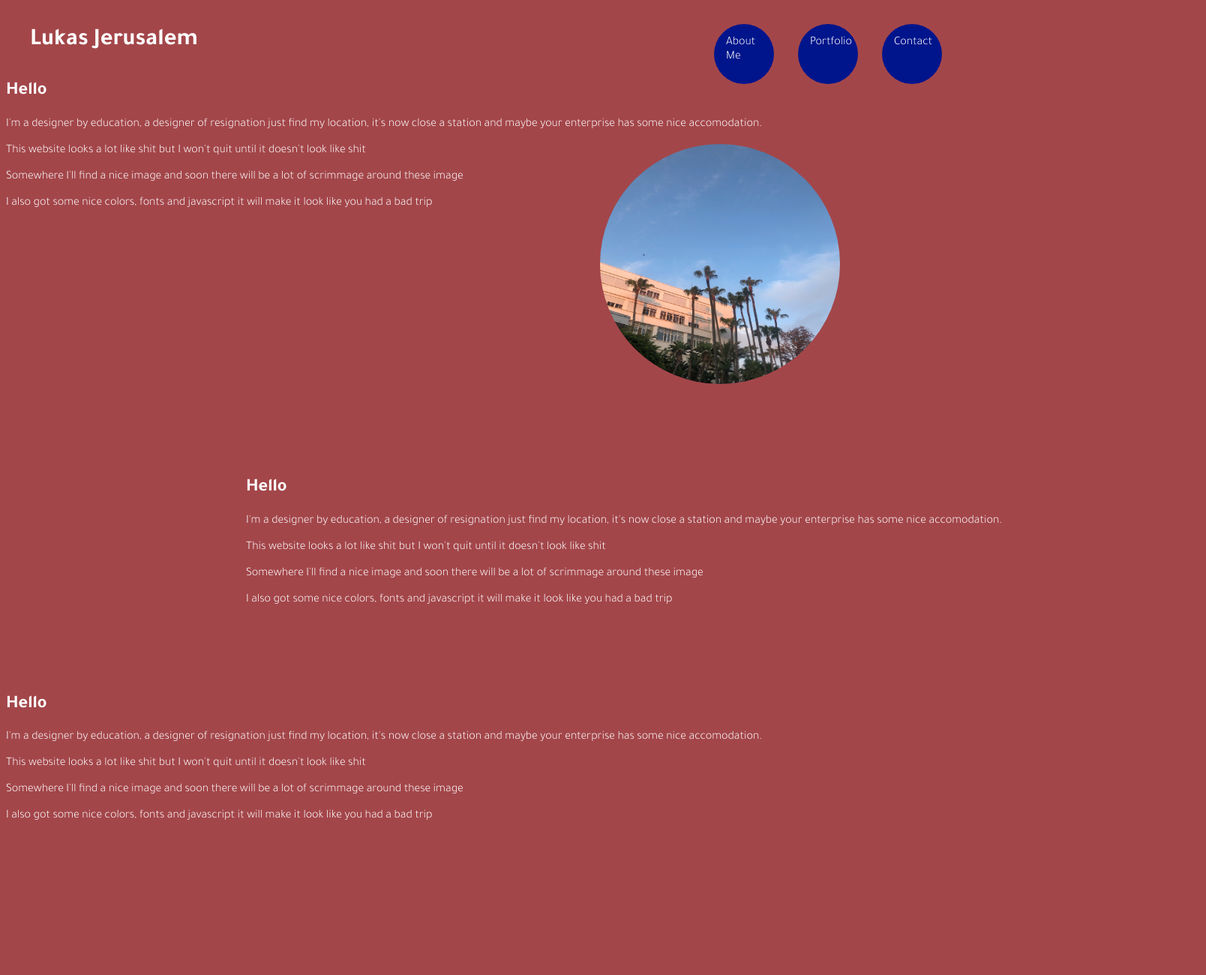
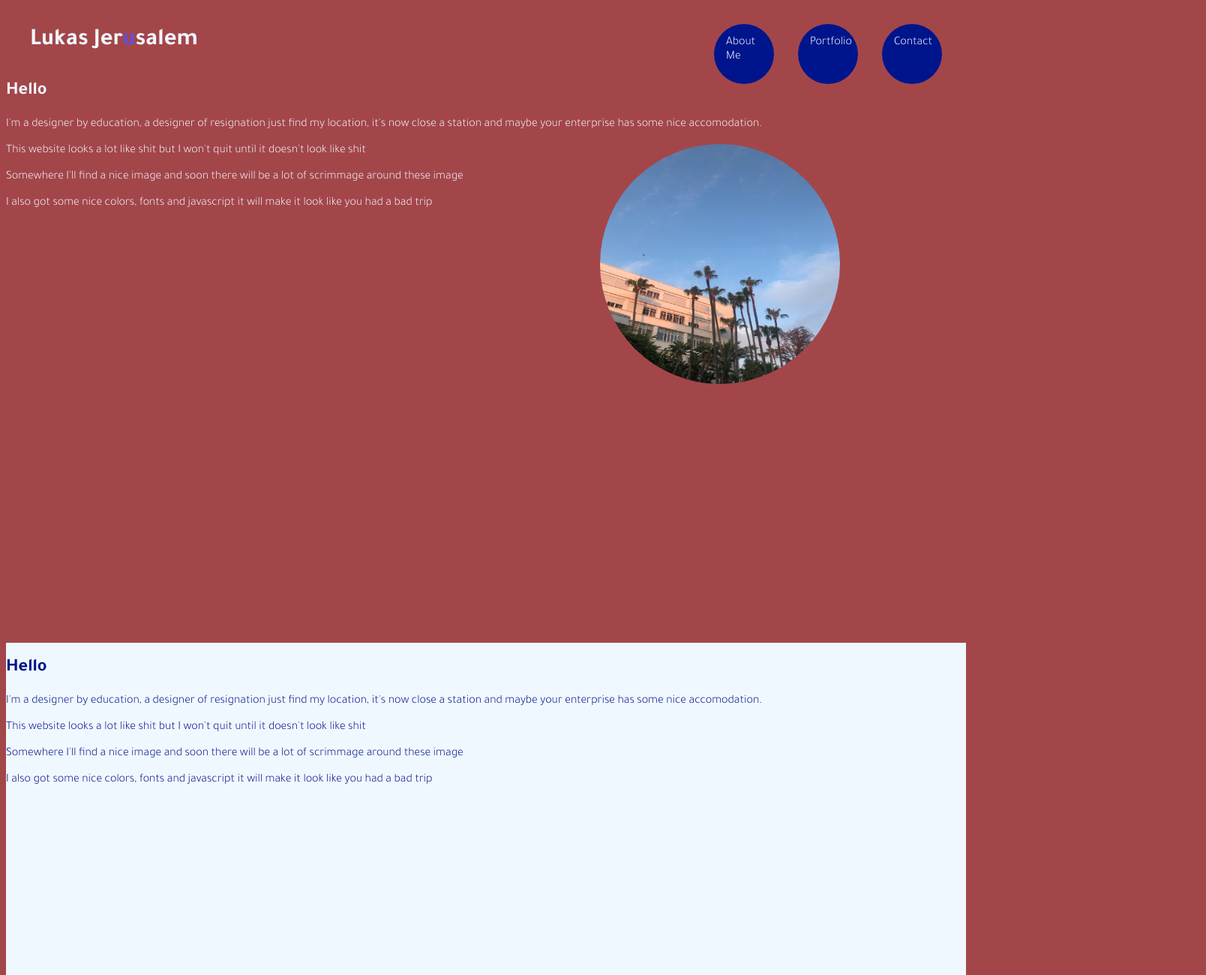
Before and after one commit to LukJeru/new-website, a plain HTML site: page index.html in a window 1280 px wide. Shown: the top 1300 px of the page at 75% size, 1608 px wide, since content can reach past the window. Before the commit the page ends 1114 px from the top, so only its background shows below. Drawn offline with Linux system fonts and the light colour scheme.

Commit message:
change background for portfolio section

```diff
--- a/index.html
+++ b/index.html
@@ -10,7 +10,7 @@
   <body>
     <header>
       <nav>
-        <h1>Lukas Jerusalem</h1>
+        <h1>Lukas Jer<bold>u</bold>salem</h1>
         <ul>
           <li><a href="#About">About Me</a></li>
           <li><a href="#Portfolio">Portfolio</a></li>
@@ -24,21 +24,21 @@
         <p>I'm a designer by education, a designer of resignation just find my location, it's now close a station and maybe your enterprise has some nice accomodation.</p>
         <p>This website looks a lot like shit but I won't quit until it doesn't look like shit</p>
         <p>Somewhere I'll find a nice image and soon there will be a lot of scrimmage around these image </p>
-        <p>I also got some nice <bold>colors</bold>, fonts and javascript it will make it look like you had a bad trip</p>
+        <p>I also got some nice colors, fonts and javascript it will make it look like you had a bad trip</p>
       </section>
       <section id="Portfolio">
         <h1>Hello</h1>
         <p>I'm a designer by education, a designer of resignation just find my location, it's now close a station and maybe your enterprise has some nice accomodation.</p>
         <p>This website looks a lot like shit but I won't quit until it doesn't look like shit</p>
         <p>Somewhere I'll find a nice image and soon there will be a lot of scrimmage around these image </p>
-        <p>I also got some nice <bold>colors</bold>, fonts and javascript it will make it look like you had a bad trip</p>
+        <p>I also got some nice colors, fonts and javascript it will make it look like you had a bad trip</p>
       </section>
       <section id="Contact">
         <h1>Hello</h1>
         <p>I'm a designer by education, a designer of resignation just find my location, it's now close a station and maybe your enterprise has some nice accomodation.</p>
         <p>This website looks a lot like shit but I won't quit until it doesn't look like shit</p>
         <p>Somewhere I'll find a nice image and soon there will be a lot of scrimmage around these image </p>
-        <p>I also got some nice <bold>colors</bold>, fonts and javascript it will make it look like you had a bad trip</p>
+        <p>I also got some nice colors, fonts and javascript it will make it look like you had a bad trip</p>
       </section>
       <section id="profilePicture">
         <img src="images/28C45358-08E5-4A17-AAA3-6E5FFEE129B7.JPG">
--- a/stylesheet.css
+++ b/stylesheet.css
@@ -13,7 +13,7 @@ body {
   --blue: #00158c;
   --yellow: #d6c627;
   --red: #a3464a;
-  --white: #ffffff;
+  --white: #f0f8ff;
   --majorelle:#6050DC;
 }
 
@@ -43,6 +43,10 @@ header ul {
   justify-content: space-between;
   gap: 2rem;
   font-size: 1.5rem;
+}
+
+bold {
+  color: var(--majorelle)
 }
 
 header ul li:hover {
@@ -80,13 +84,16 @@ main{
 
 #Portfolio{
   position: relative;
-  top:25rem;
-  left: 20rem;
+  top:40rem;
+  width: 100%;
+  height: 60rem;
+  background-color: var(--white);
+  color: var(--blue)
 }
 
 #Contact{
   position: relative;
-  top: 30rem;
+  top: 80rem;
 }
 
 img {
@@ -99,6 +106,7 @@ img {
 
 }
 
+
 img:hover{
   color: var(--yellow);
 }
```
